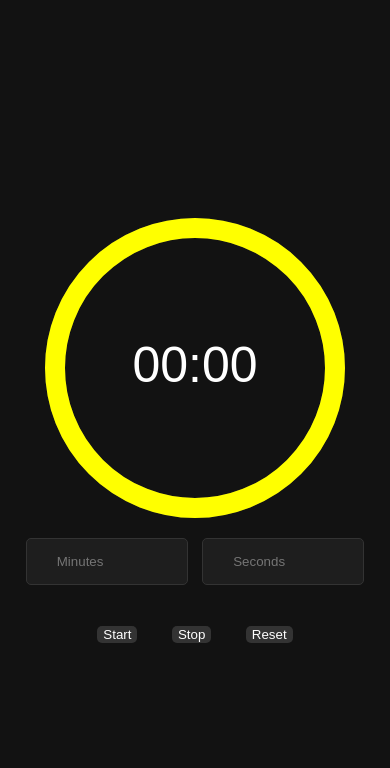
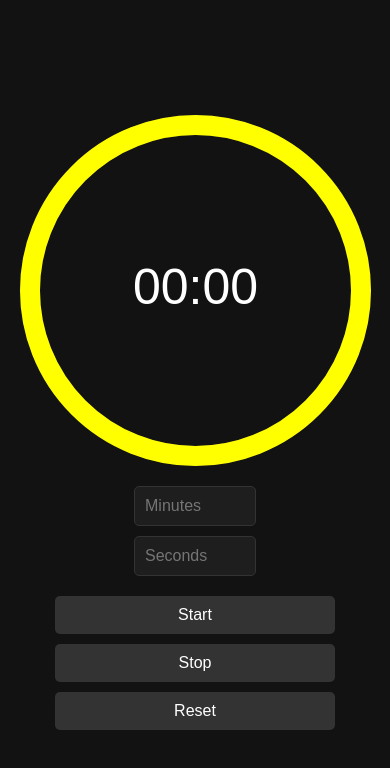
Before and after one commit to okijhgyuiopkju8uhghjk/CountDownTimer, a plain HTML site: page index.html in a window 390 px wide. Drawn offline with Linux system fonts and the light colour scheme.

Commit message:
responsive designe

```diff
--- a/index.html
+++ b/index.html
@@ -9,7 +9,7 @@
 </head>
 <body>
     <div class="timer-container">
-        <canvas id="timer-canvas" width="300" height="300"></canvas>
+        <canvas id="timer-canvas"></canvas>
         <div class="input-container">
             <input type="number" id="minutes-input" placeholder="Minutes" min="0">
             <input type="number" id="seconds-input" placeholder="Seconds" min="0" max="59">
--- a/script.js
+++ b/script.js
@@ -10,9 +10,21 @@ let countdown;
 let totalSeconds = 0;
 let initialTotalSeconds = 0;
 
+function resizeCanvas() {
+    const container = document.querySelector('.timer-container');
+    const size = container.offsetWidth;
+    const dpr = window.devicePixelRatio || 1;
+    canvas.width = size * dpr;
+    canvas.height = size * dpr;
+    canvas.style.width = `${size}px`;
+    canvas.style.height = `${size}px`;
+    ctx.scale(dpr, dpr);
+    drawCircle(1); // Redraw the circle after resizing
+}
+
 function drawCircle(percentage) {
-    const radius = canvas.width / 2 - 10;
-    const center = canvas.width / 2;
+    const radius = canvas.width / (2 * (window.devicePixelRatio || 1)) - 10;
+    const center = canvas.width / (2 * (window.devicePixelRatio || 1));
 
     ctx.clearRect(0, 0, canvas.width, canvas.height);
 
@@ -74,5 +86,7 @@ startBtn.addEventListener('click', startTimer);
 stopBtn.addEventListener('click', stopTimer);
 resetBtn.addEventListener('click', resetTimer);
 
-// Initial draw
-drawCircle(1);
+window.addEventListener('resize', resizeCanvas);
+
+// Initial setup
+resizeCanvas();
--- a/style.css
+++ b/style.css
@@ -6,44 +6,81 @@ body {
     align-items: center;
     height: 100vh;
     font-family: sans-serif;
+    margin: 0; /* Add margin 0 to prevent overflow */
 }
 
 .timer-container {
     text-align: center;
+    width: 90%; /* Make the container flexible */
+    max-width: 400px; /* Add a max-width */
 }
 
 #timer-canvas {
     display: block;
     margin: 0 auto;
+    width: 100%; /* Make canvas responsive */
+    height: auto; /* Adjust height automatically */
 }
 
 .input-container {
     margin: 20px 0;
+    display: flex; /* Use flexbox for inputs */
+    justify-content: center;
 }
 
 .input-container input {
-    width: 100px;
-    padding: 15px 30px;
+    width: 40%; /* Make inputs flexible */
+    max-width: 100px; /* Add a max-width */
+    padding: 10px; /* Adjust padding */
     margin: 0 5px;
     border: 1px solid #333;
     background-color: #1e1e1e;
     color: #ffffff;
     border-radius: 5px;
+    font-size: 16px; /* Increase font size for readability */
 }
 
 .button-container {
-    margin-top: 40px;
+    margin-top: 20px; /* Reduce margin-top */
+    display: flex;
+    justify-content: center;
+    gap: 10px; /* Add gap between buttons */
 }
 
 .button-container button {
-    margin: 0 15px;
+    padding: 10px 20px; /* Adjust padding */
+    margin: 0; /* Remove margin */
     border: none;
     border-radius: 5px;
     cursor: pointer;
     background-color: #333;
     color: #ffffff;
+    font-size: 16px; /* Increase font size */
 }
 
 .button-container button:hover {
     background-color: #444;
 }
+
+/* Media Query for smaller screens */
+@media (max-width: 480px) {
+    .input-container {
+        flex-direction: column; /* Stack inputs vertically */
+        align-items: center;
+        gap: 10px; /* Add gap between inputs */
+    }
+
+    .input-container input {
+        width: 80%;
+    }
+
+    .button-container {
+        flex-direction: column; /* Stack buttons vertically */
+        align-items: center;
+        gap: 10px;
+    }
+
+    .button-container button {
+        width: 80%;
+    }
+}
```
